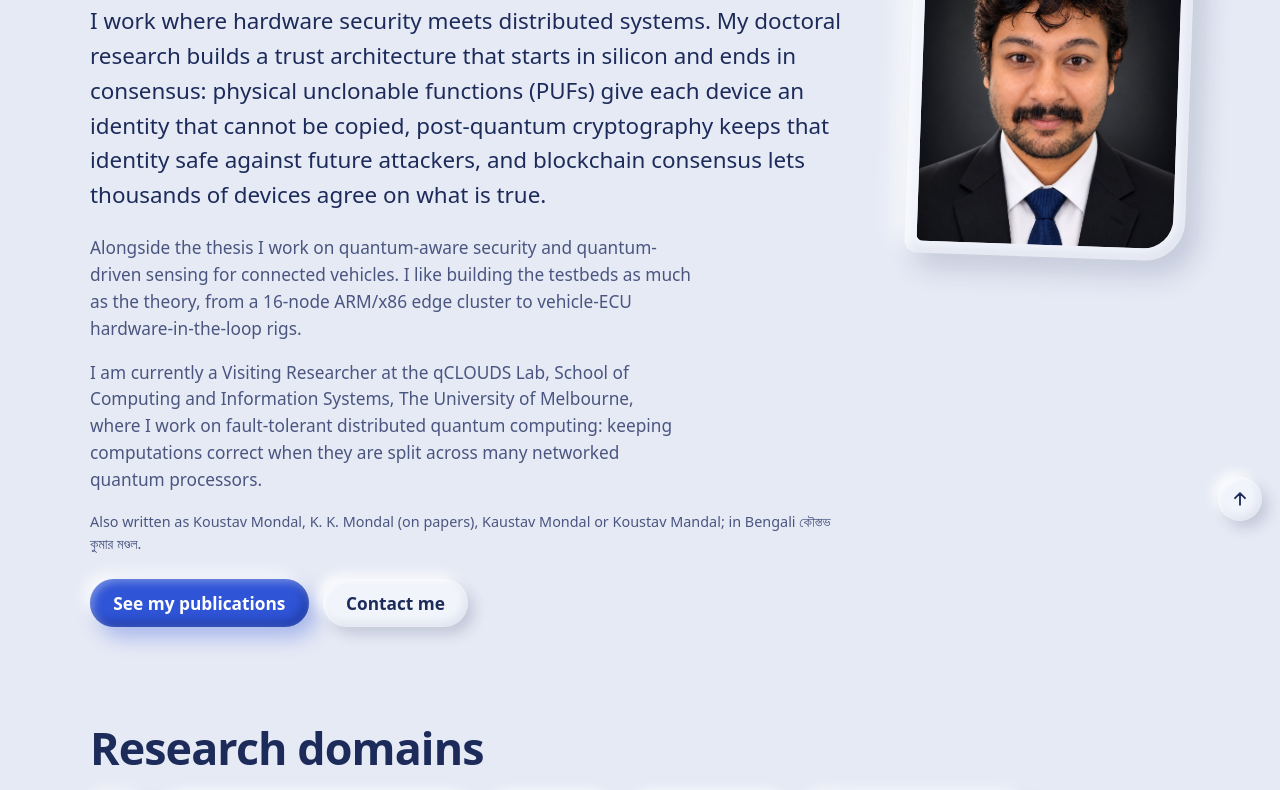
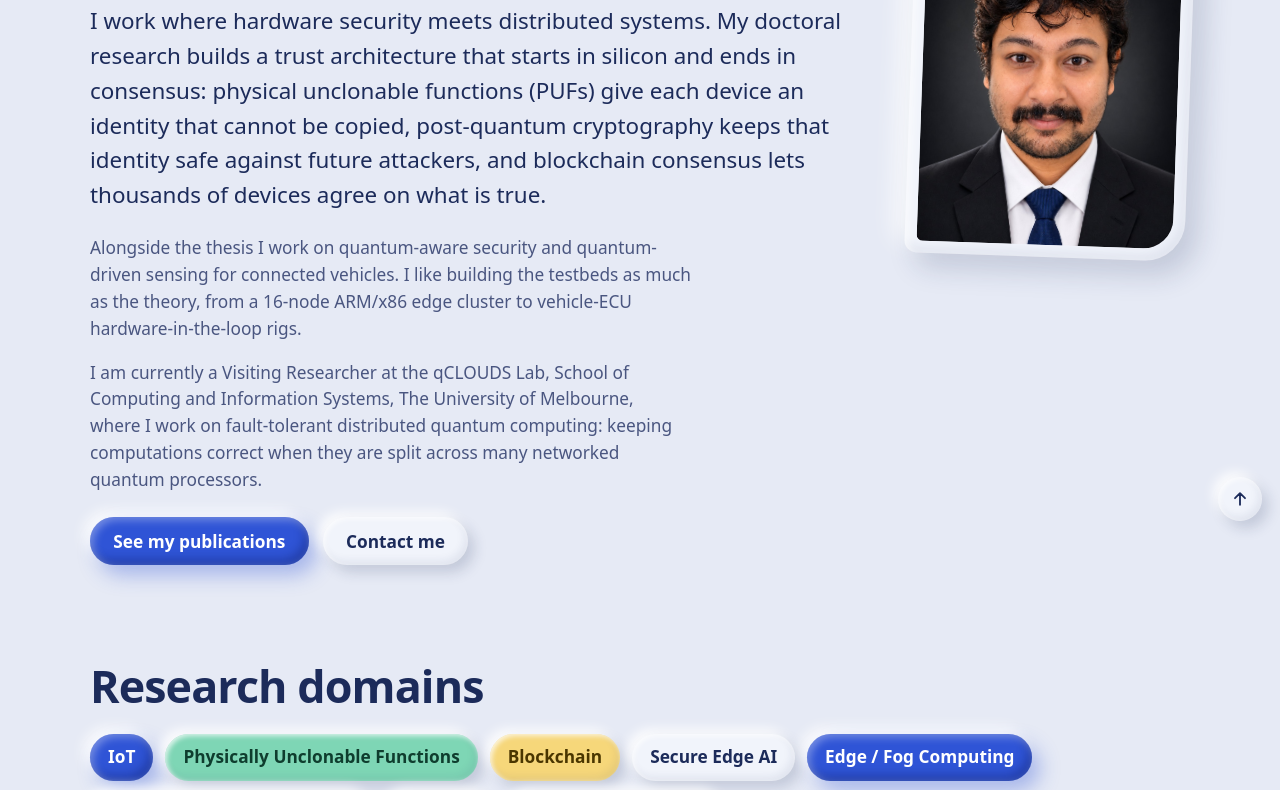
Before and after one commit to TakMashhido/TakMashhido.github.io, an Astro site: page /about in a window 1280 px wide. Shown: the part 261-1051 px from the top of the page. Built offline with nearby package versions, Linux system fonts and the light colour scheme; Astro itself is replaced by a stand-in of ours; a web font is replaced by a local one.

Commit message:
Keep the name spellings out of visible text
The spellings stay in the Person structured data for search engines,
but are no longer shown on the About page or in llms.txt.

```diff
--- a/src/pages/about.astro
+++ b/src/pages/about.astro
@@ -13,7 +13,6 @@ import { bio, education, experience, skills, domains, awards, service } from '..
     <div>
       <h1>About me</h1>
       {bio.map((p, i) => <p class={i === 0 ? 'lede first' : 'body-text'}>{p}</p>)}
-      <p class="aka muted">Also written as Koustav Mondal, K. K. Mondal (on papers), Kaustav Mondal or Koustav Mandal; in Bengali কৌস্তভ কুমার মণ্ডল.</p>
       <div class="cta">
         <a class="btn btn-primary" href="/publications/">See my publications</a>
         <a class="btn" href="/contact/">Contact me</a>
@@ -173,5 +172,4 @@ import { bio, education, experience, skills, domains, awards, service } from '..
     .intro { grid-template-columns: 1fr; }
     .mini { order: -1; width: 200px; }
   }
-  .aka { font-size: var(--step--1); margin-top: 4px; }
 </style>
--- a/src/pages/llms.txt.ts
+++ b/src/pages/llms.txt.ts
@@ -17,8 +17,6 @@ export async function GET() {
     `> ${site.description}`,
     '',
     `${site.name} is a hardware security researcher. ${site.role}. Research areas: physically unclonable functions (PUFs) and PUF-based authentication for IoT and connected vehicles, blockchain consensus, post-quantum security and fault-tolerant distributed quantum computing.`,
-    '',
-    `Also written as: Koustav Mondal, K. K. Mondal, Kaustav Mondal, Kaustav Kumar Mondal, Koustav Mandal, Koustab Mondal, কৌস্তভ কুমার মণ্ডল. Online handle: TakMashhido.`,
     '',
     `Education: ${education.map((e) => `${e.degree}, ${e.school} (${e.period})`).join('; ')}.`,
     '',
```
